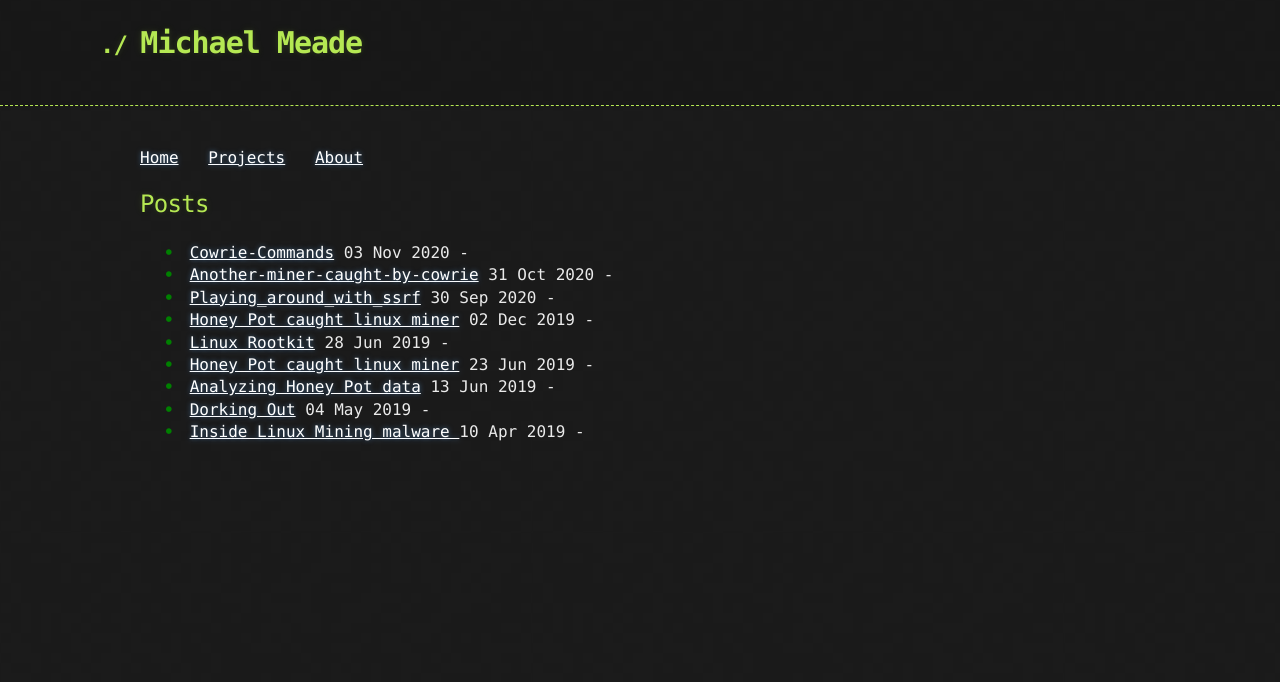
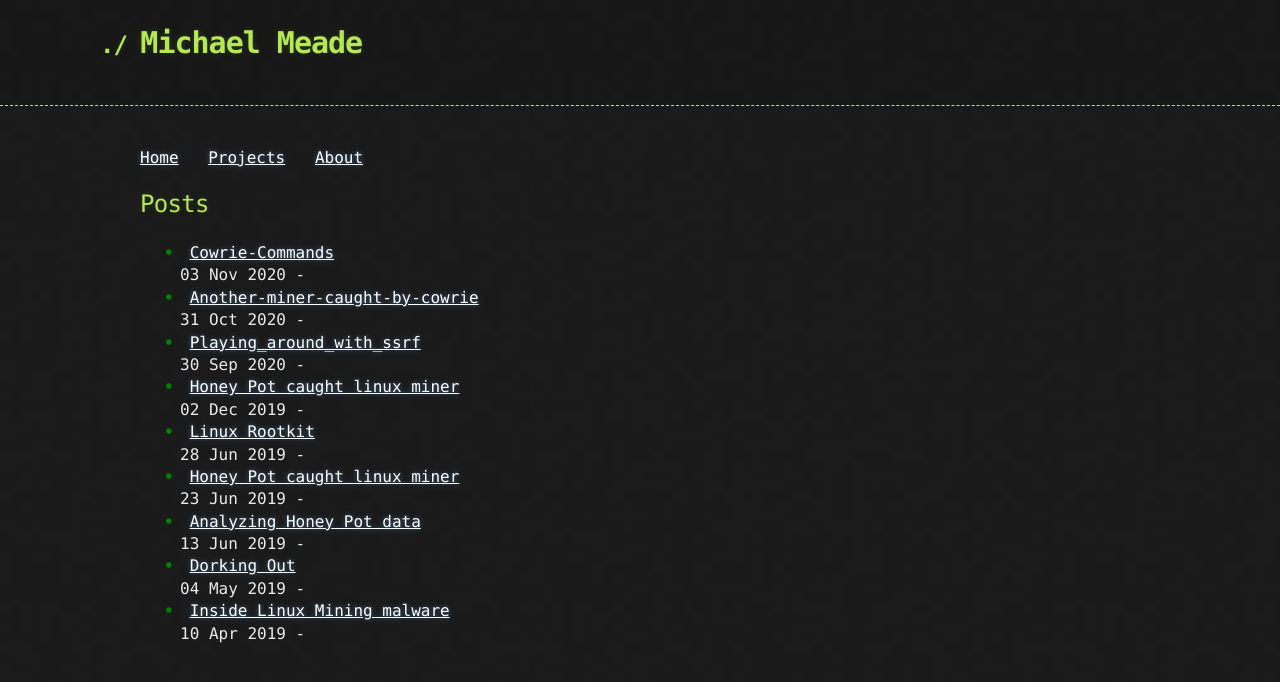
Before and after one commit to Michael-Meade/MinerFind, a Jekyll site: the page built from index.md, in a window 1280 px wide. Shown: the top 682 px of the page. Built offline with Jekyll 4.4.1, drawn with Linux system fonts in a browser that asks for light colours; our own code applies the rules of GitHub Pages for plain Markdown files; the repository's description, which GitHub fills in, is left out.

```diff
--- a/index.md
+++ b/index.md
@@ -4,7 +4,7 @@
 <ul>
   {% for post in site.posts %}
     <li>
-      <a href="{{ post.url }}">{{ post.title }}</a>
+      <a href="{{ post.url }}">{{ post.title }}</a><br>
       {{ post.date | date_to_string }} - {{post.author }}
     </li>
   {% endfor %}
```
